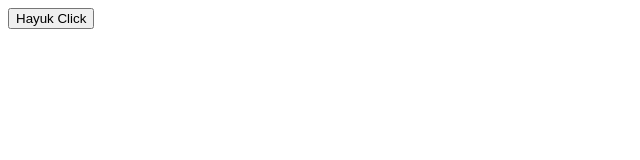
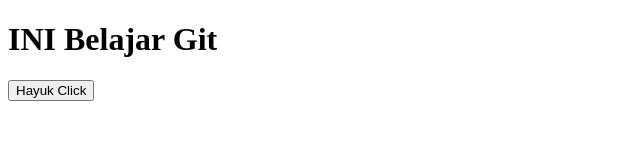
Before and after one commit to rafi-zimraan/belajargit, a plain HTML site: page index.html in a window 1280 px wide. Shown: the whole page, without its empty margins (0-640 px from the left). Drawn offline with Linux system fonts and the light colour scheme.

Commit message:
creat new text

```diff
--- a/index.html
+++ b/index.html
@@ -4,6 +4,7 @@
     <meta charset="UTF-8" />
     <meta name="viewport" content="width=device-width, initial-scale=1.0" />
     <title>Belajar git untuk pemula</title>
+    <h1>INI Belajar Git</h1>
     <button>Hayuk Click</button>
   </head>
   <body></body>
```
